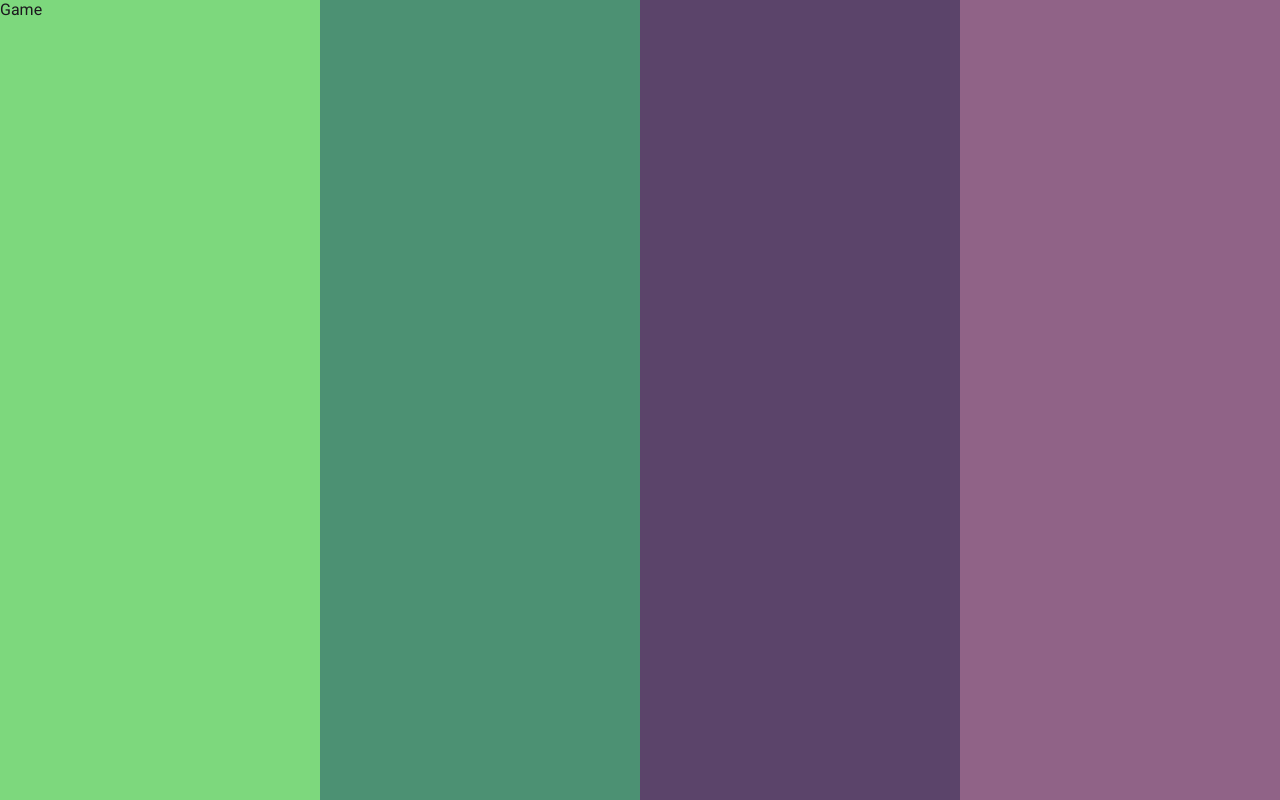
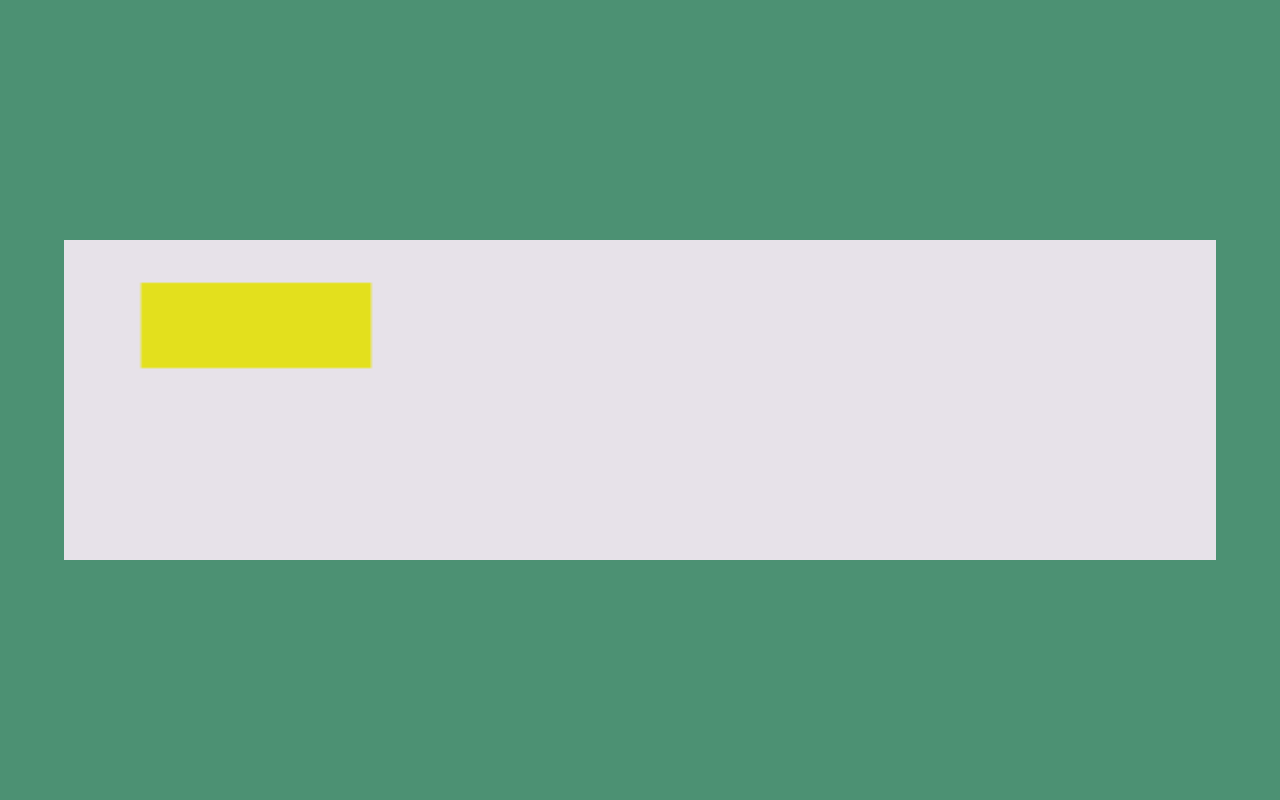
Before and after one commit to Lu-Smith/obstacle-jumping-game-vue, a Vue app: page / in a window 1280 px wide. Both pictures are taken after a click on the button "Start Game". Built offline with nearby package versions, Linux system fonts and the light colour scheme.

Commit message:
Updated Game.vue

```diff
--- a/src/App.vue
+++ b/src/App.vue
@@ -24,13 +24,12 @@
   div {
     background: $main-background;
     color: $primary-color;
-    widows: 100vw;
+    width: 100vw;
     height: 100vh;
     font-family: 'Roboto', sans-serif;
   }
 
   .mainPage {
     @include flex(center, center, column);
-    width: 100vw;
   }
 </style>
--- a/src/components/Game.vue
+++ b/src/components/Game.vue
@@ -1,3 +1,43 @@
 <template>
-    Game
+    <div class="canvasContainer">
+        <canvas ref="gameCanvas"></canvas>
+    </div>
 </template>
+
+<script setup lang="ts">
+    import { ref, onMounted } from 'vue';
+
+    const gameCanvas = ref<HTMLCanvasElement | null>(null);
+
+    const drawGame = () => {
+        const context = gameCanvas.value?.getContext('2d');
+
+        if (context) {
+            context.fillStyle = 'rgb(227, 224, 29)';
+            context.fillRect(20, 20, 60, 40);
+        }
+    };
+
+    onMounted(() => {
+        drawGame();
+    });
+</script>
+
+<style lang="scss">
+    .canvasContainer {
+        background: $secondary-background;
+        @include flex(center, center, column);
+    }
+
+    canvas {
+        background: $primary-background;
+        width: 90%;
+        height: 40%;
+    }
+
+    @include mobile {
+        canvas {
+            width: 100%;
+        }
+    }
+</style>
--- a/src/styles/_variables.scss
+++ b/src/styles/_variables.scss
@@ -6,6 +6,7 @@ $third-color: #906387;
 //backgrounds
 $primary-background: rgb(231, 226, 233);
 $main-background: linear-gradient(90deg, #7dd87d 25%, #4c9173 25%, #4c9173 50%, #5b446a 50%, #5b446a 75%, #906387 75%, #906387 100%);
+$secondary-background: #4c9173;
 
 //font-size
 $mobile-font-size: 10px;
```
